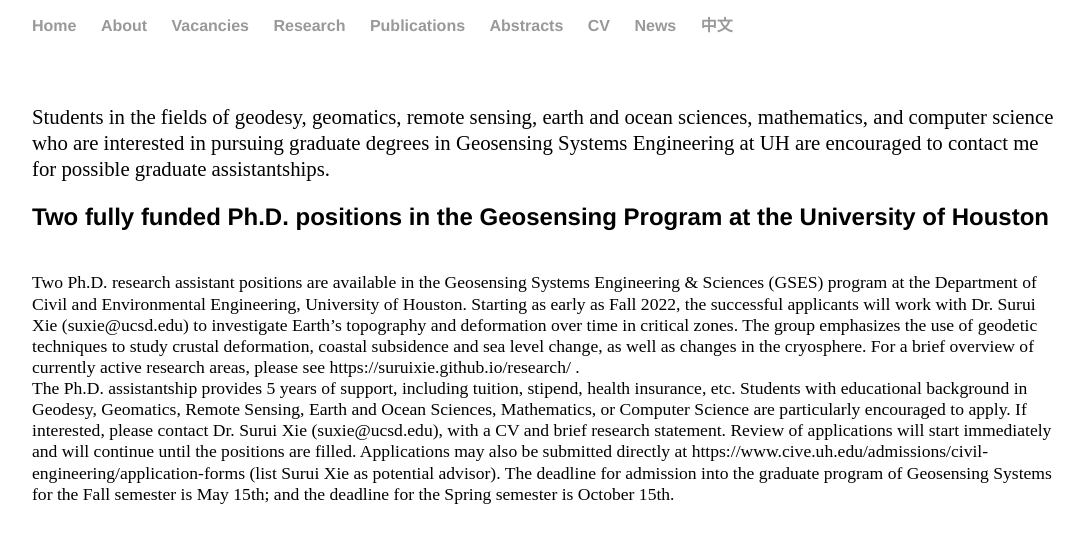
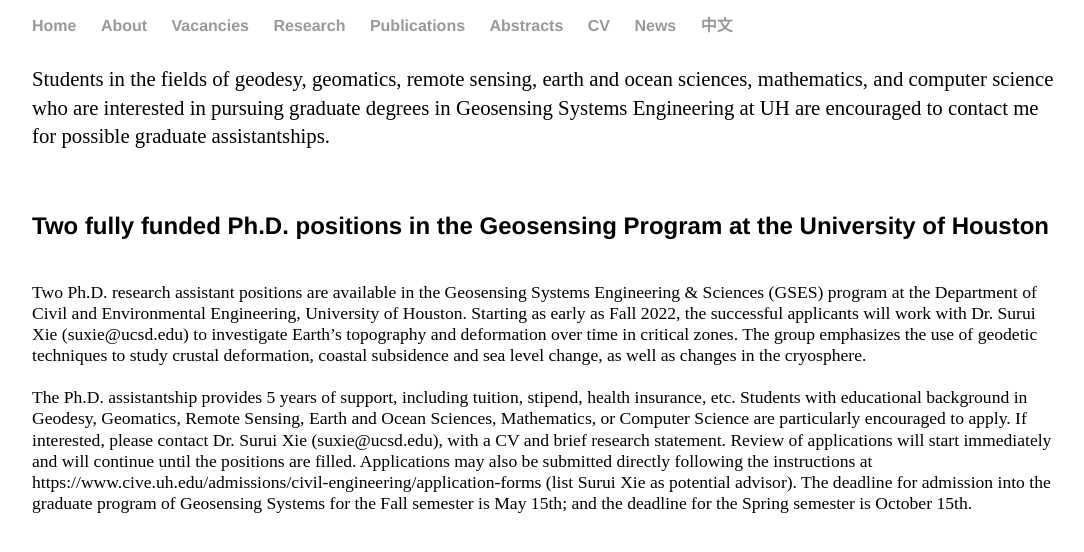
Before and after one commit to suruixie/suruixie.github.io, a Jekyll site: the page built from vacancies/index.html, in a window 1280 px wide. Shown: the top 552 px of the page, without its empty margins (96-1180 px from the left). Built offline with Jekyll 4.4.1, drawn with Linux system fonts in a browser that asks for light colours.

Commit message:
Update index.html

```diff
--- a/vacancies/index.html
+++ b/vacancies/index.html
@@ -3,17 +3,24 @@
 title: Student and postdoc opportunities
 ---
 
-<p style="line-height:125%;">
+<p style="margin-top:0.3em; margin-bottom:3em; line-height:135%;">
   Students in the fields of geodesy, geomatics, remote sensing, earth and ocean sciences, mathematics, and computer science who are interested in pursuing graduate degrees in Geosensing Systems Engineering at UH are encouraged to contact me for possible graduate assistantships.
   <br>
 </p>
 
 
-<h4 style="margin-bottom:1em; margin-top:2em; font-size:1.5em;" id="Glacier">Two fully funded Ph.D. positions in the Geosensing Program at the University of Houston </h4>
+<h4 style="margin-bottom:1em; margin-top:1em; font-size:1.5em;" >Two fully funded Ph.D. positions in the Geosensing Program at the University of Houston </h4>
 
 <p style="line-height:120%; font-size:1.1em;">
-  Two Ph.D. research assistant positions are available in the Geosensing Systems Engineering & Sciences (GSES) program at the Department of Civil and Environmental Engineering, University of Houston. Starting as early as Fall 2022, the successful applicants will work with Dr. Surui Xie (suxie@ucsd.edu) to investigate Earth’s topography and deformation over time in critical zones. The group emphasizes the use of geodetic techniques to study crustal deformation, coastal subsidence and sea level change, as well as changes in the cryosphere. For a brief overview of currently active research areas, please see https://suruixie.github.io/research/ .
+	Two Ph.D. research assistant positions are available in the Geosensing Systems Engineering & Sciences (GSES) program at the Department of Civil and Environmental Engineering, University of Houston.
+	Starting as early as Fall 2022, the successful applicants will work with Dr. Surui Xie (suxie@ucsd.edu) to investigate Earth’s topography and deformation over time in critical zones.
+	The group emphasizes the use of geodetic techniques to study crustal deformation, coastal subsidence and sea level change, as well as changes in the cryosphere.<br>
 	<br>
 
-  The Ph.D. assistantship provides 5 years of support, including tuition, stipend, health insurance, etc. Students with educational background in Geodesy, Geomatics, Remote Sensing, Earth and Ocean Sciences, Mathematics, or Computer Science are particularly encouraged to apply. If interested, please contact Dr. Surui Xie (suxie@ucsd.edu), with a CV and brief research statement. Review of applications will start immediately and will continue until the positions are filled. Applications may also be submitted directly at https://www.cive.uh.edu/admissions/civil-engineering/application-forms (list Surui Xie as potential advisor). The deadline for admission into the graduate program of Geosensing Systems for the Fall semester is May 15th; and the deadline for the Spring semester is October 15th.
+	The Ph.D. assistantship provides 5 years of support, including tuition, stipend, health insurance, etc.
+	Students with educational background in Geodesy, Geomatics, Remote Sensing, Earth and Ocean Sciences, Mathematics, or Computer Science are particularly encouraged to apply.
+	If interested, please contact Dr. Surui Xie (suxie@ucsd.edu), with a CV and brief research statement.
+	Review of applications will start immediately and will continue until the positions are filled.
+	Applications may also be submitted directly following the instructions at https://www.cive.uh.edu/admissions/civil-engineering/application-forms (list Surui Xie as potential advisor).
+	The deadline for admission into the graduate program of Geosensing Systems for the Fall semester is May 15th; and the deadline for the Spring semester is October 15th.
 </p>
```
